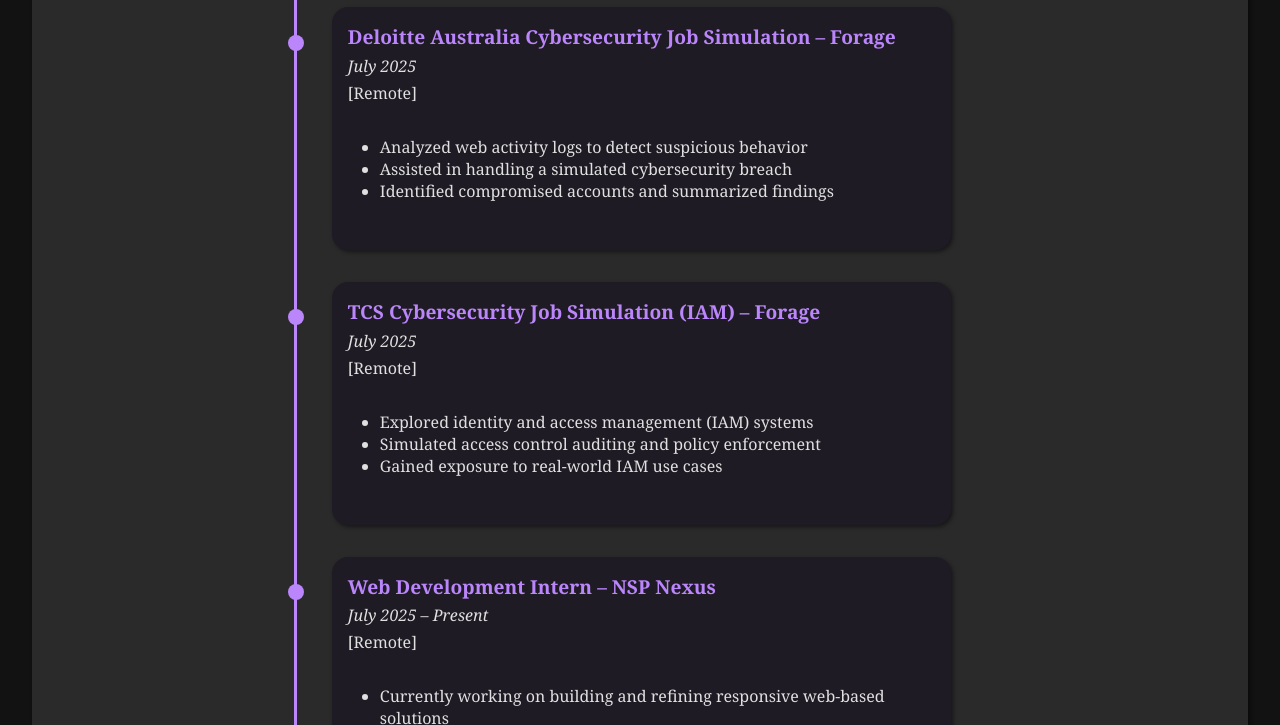
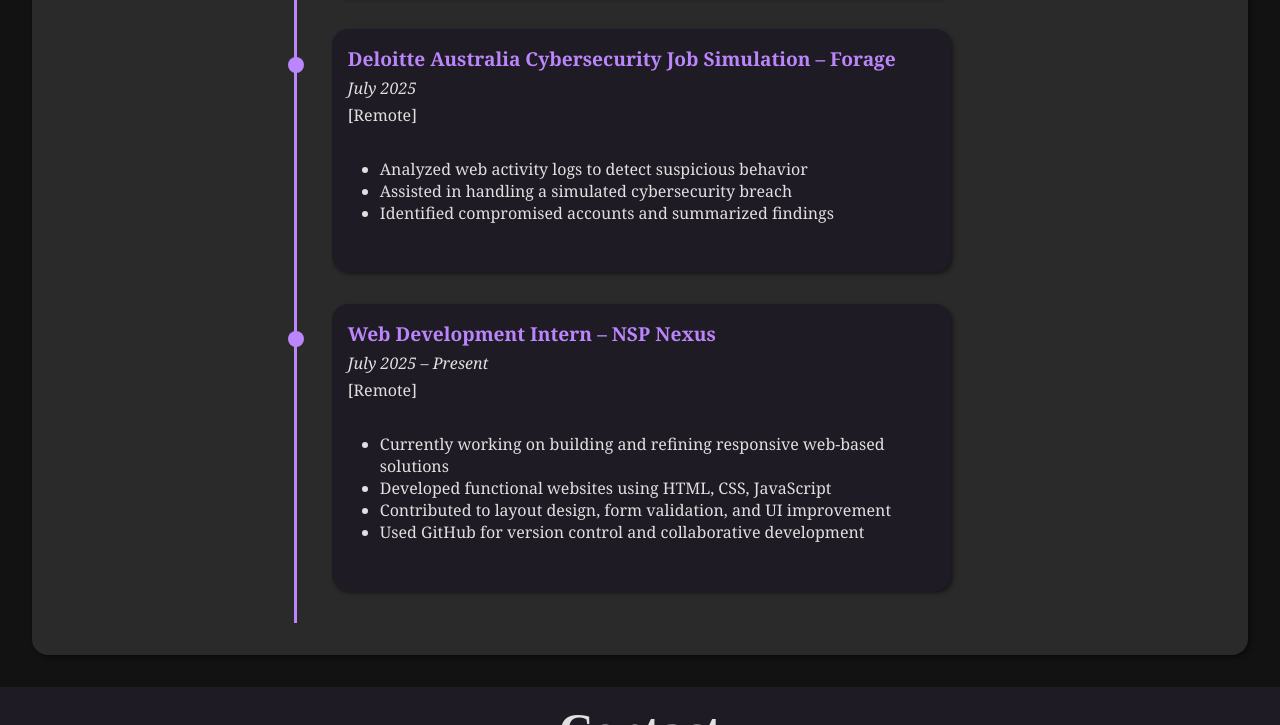
Before and after one commit to AatheAbdul/Profile-Page, a plain HTML site: page index.html in a window 1280 px wide. Shown: the part 3621-4346 px from the top of the page. Drawn offline with nearby package versions, Linux system fonts and the light colour scheme; a web font is replaced by a local one.

Commit message:
Update index.html

```diff
--- a/index.html
+++ b/index.html
@@ -24,9 +24,9 @@
                     <div class="about-icons">
                         <a href="#contact"><i class="bi bi-chat-fill"></i><span>Get in Touch</span></a>
                         <a href="assets/Aatheka_Resume.pdf" download class="resume-btn" target="_blank">
-                        <i class="bi bi-file-earmark-person"></i><span>Download Resume</span>
+                            <i class="bi bi-file-earmark-person"></i><span>Download Resume</span>
                         </a>
-                    </div>
+                </div>
                 </div>
             </section>
             <section class="section-info" id="skills">
@@ -110,7 +110,6 @@
             <section class="section-info" id="projects">
                 <h2 class="section-head">My Projects</h2>
                 <div class="carousel">
-                    <button id="prev" class="carousel-btn">&#8249;</button>
                     <div class="project-card-container">
                     <div class="project-card active">
                         <img src="assets/HospitalManagementSystem.jpg" alt="Hospital Management System">
@@ -153,7 +152,6 @@
                         </div>
                     </div>
                     </div>
-                    <button id="next" class="carousel-btn">&#8250;</button>
                 </div>
             </section>
             <section class="section-info" id="experience">
@@ -182,19 +180,6 @@
                             <li>Analyzed web activity logs to detect suspicious behavior</li>
                             <li>Assisted in handling a simulated cybersecurity breach</li>
                             <li>Identified compromised accounts and summarized findings</li>
-                        </ul>
-                    </div>
-                </div>
-                <div class="timeline-item">
-                    <div class="timeline-dot"></div>
-                    <div class="timeline-content">
-                        <h3>TCS Cybersecurity Job Simulation (IAM) – Forage</h3>
-                        <p><em>July 2025</em></p>
-                        <p>[Remote]</p>
-                        <ul>
-                            <li>Explored identity and access management (IAM) systems</li>
-                            <li>Simulated access control auditing and policy enforcement</li>
-                            <li>Gained exposure to real-world IAM use cases</li>
                         </ul>
                     </div>
                 </div>
```
